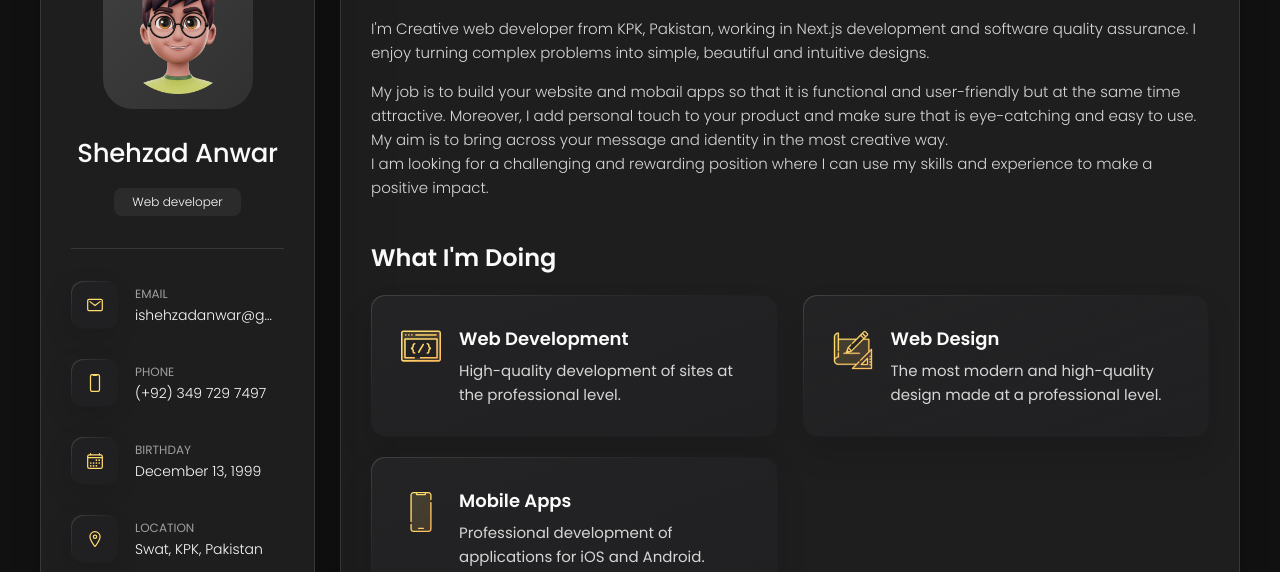
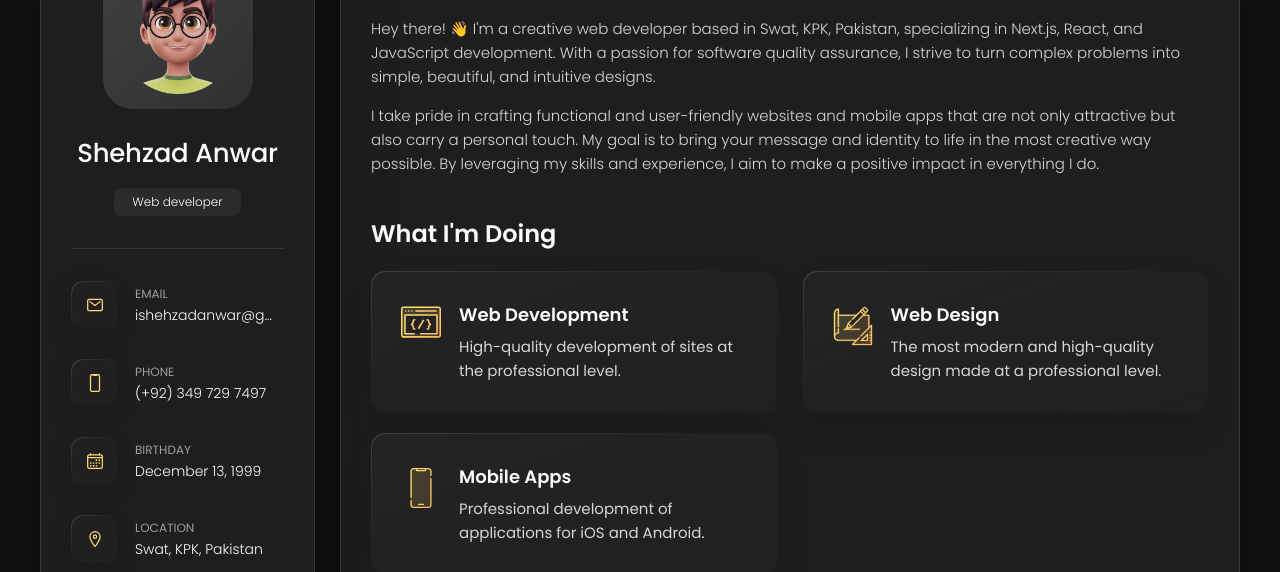
Before and after one commit to ishehzadanwar/MyWebsite, a plain HTML site: page index.html in a window 1280 px wide. Shown: the part 162-734 px from the top of the page. Drawn offline with nearby package versions, Linux system fonts and the light colour scheme.

Commit message:
Complete

```diff
--- a/index.html
+++ b/index.html
@@ -53,9 +53,7 @@
       </div>
 
       <div class="sidebar-info_more">
-
         <div class="separator"></div>
-
         <ul class="contacts-list">
           <li class="contact-item">
             <div class="icon-box">
@@ -171,21 +169,14 @@
 
         <section class="about-text">
           <p>
-            I'm Creative web developer from KPK, Pakistan, working in Next.js development and software quality
-            assurance.
-            I enjoy
-            turning complex problems into simple, beautiful and intuitive designs.
+            Hey there! 👋 I'm a creative web developer based in Swat, KPK, Pakistan, specializing in Next.js, React, and
+            JavaScript development. With a passion for software quality assurance, I strive to turn complex problems
+            into simple, beautiful, and intuitive designs.
           </p>
           <p>
-            My job is to build your website and mobail apps so that it is functional and user-friendly but at the same
-            time attractive.
-            Moreover, I
-            add personal touch to your product and make sure that is eye-catching and easy to use. My aim is to bring
-            across your
-            message and identity in the most creative way.
-            <br>
-            I am looking for a challenging and rewarding position where I can use my skills and experience to make a
-            positive impact.
+            I take pride in crafting functional and user-friendly websites and mobile apps that are not only attractive
+            but also carry a personal touch. My goal is to bring your message and identity to life in the most creative
+            way possible. By leveraging my skills and experience, I aim to make a positive impact in everything I do.
           </p>
         </section>
 
```
Also changed, not shown: 1 other file.
